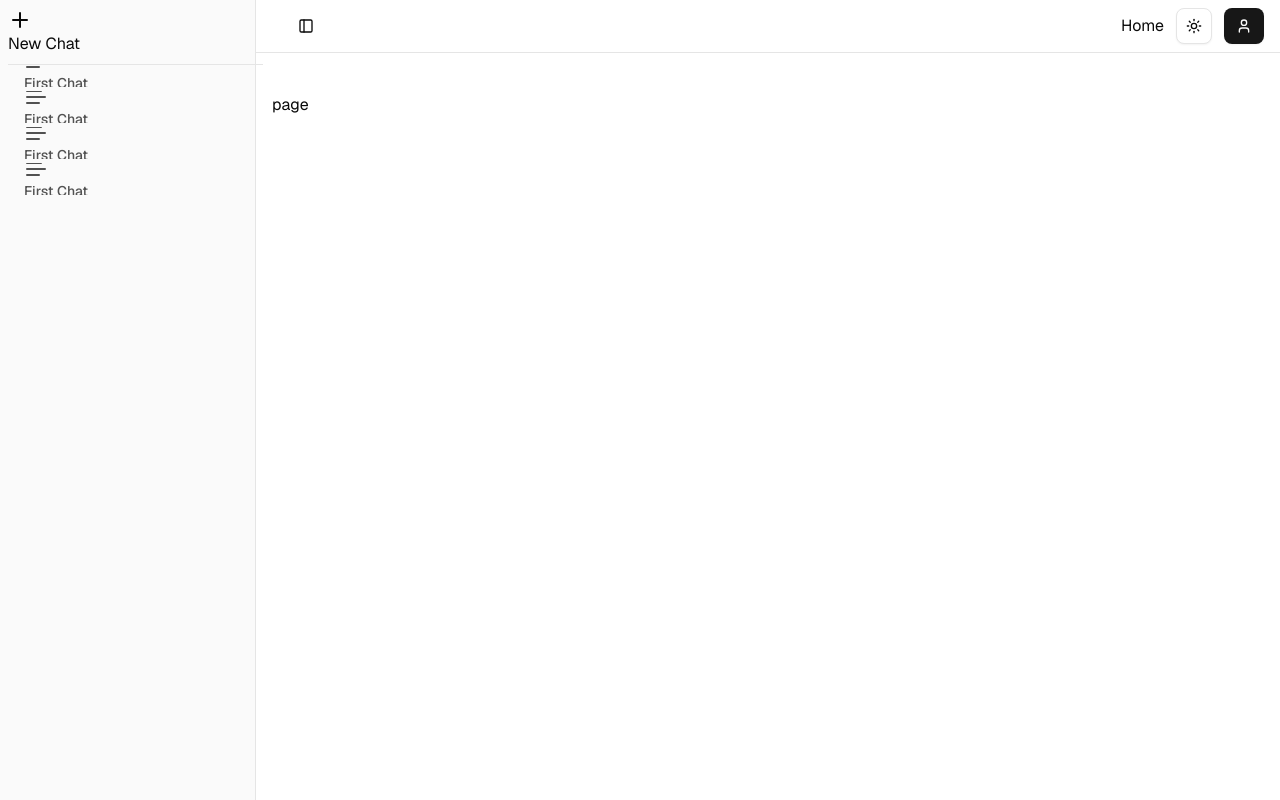
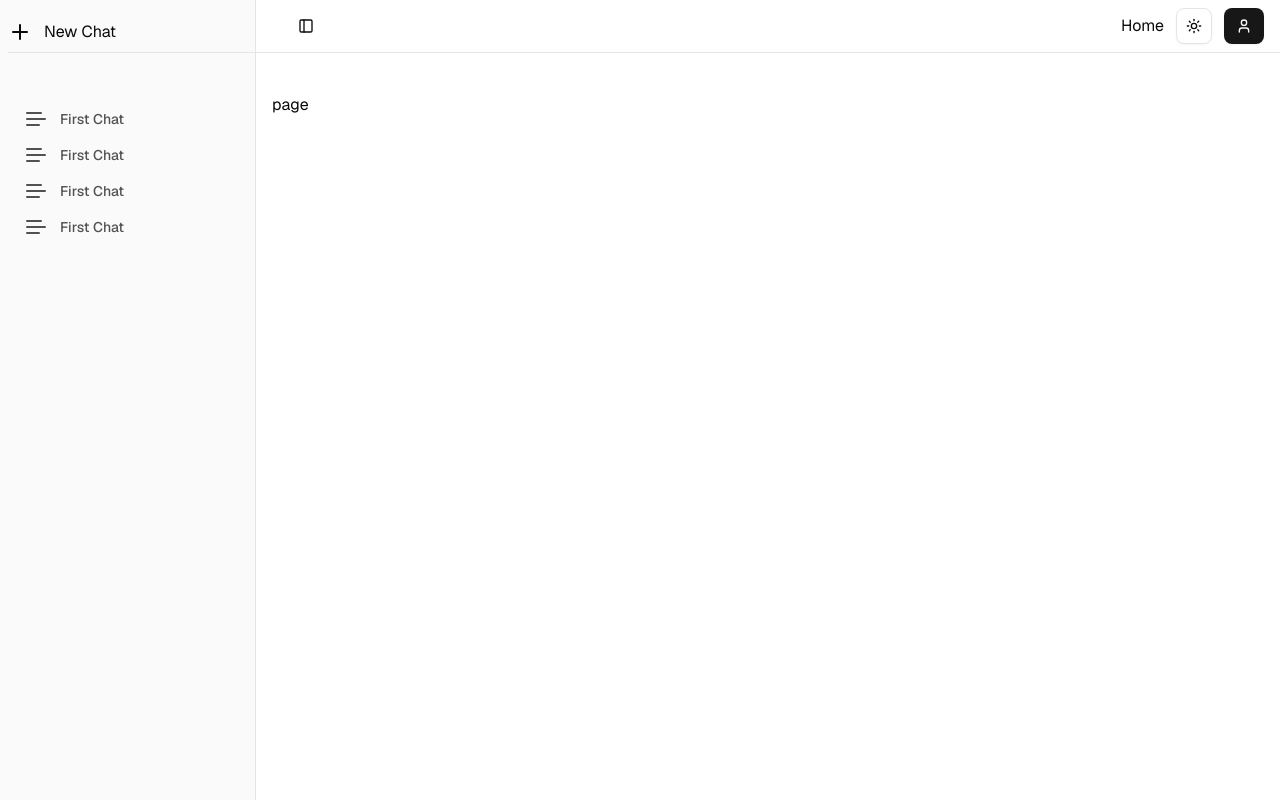
Before and after one commit to Dhanush-Poduval/Student_Jarvis, a Next.js app in the folder frontend/: page /dashboard in a window 1280 px wide. Built offline with nearby package versions, Linux system fonts and the light colour scheme.

Commit message:
feat:styled the sidebar

```diff
--- a/frontend/components/dashboard/Sidebar.jsx
+++ b/frontend/components/dashboard/Sidebar.jsx
@@ -5,11 +5,11 @@ import Link from 'next/link'
 import { Plus, Text } from 'lucide-react'
 const chats=[
         {number:"1",title:"First Chat",icon:Text},
-        {number:"1",title:"First Chat",icon:Text},
-        {number:"1",title:"First Chat",icon:Text},
-        {number:"1",title:"First Chat",icon:Text},
-        {number:"1",title:"First Chat",icon:Text},
-       {number:"1",title:"First Chat",icon:Text},
+        {number:"2",title:"First Chat",icon:Text},
+        {number:"3",title:"First Chat",icon:Text},
+        {number:"4",title:"First Chat",icon:Text},
+        {number:"5",title:"First Chat",icon:Text},
+       {number:"6",title:"First Chat",icon:Text},
     ]
 export default function AppSidebar() {
     const [chat]=useState(true);
@@ -21,24 +21,32 @@ export default function AppSidebar() {
                 <SidebarMenu>
                     <SidebarMenuItem>
                         <Link href={"/dashaboard"}>
-                          < Plus/>
+                        <div className='flex flex-row gap-3 items-center mt-3'>
+                          <Plus/>
                           <span>New Chat</span>
+
+                        </div>
+
                         </Link>
                     </SidebarMenuItem>
                 </SidebarMenu>
             </SidebarHeader>
             <SidebarSeparator />
-            <SidebarContent>
+            <SidebarContent className="mt-10">
                 <SidebarGroup>
                     <SidebarGroupLabel>
                         <SidebarGroupContent>
-                            <SidebarMenu>
+                            <SidebarMenu className="mt-10">
                                 {chat?chats.map(chits=>(
-                                <SidebarMenuItem key={chits.number}>
-                                    <SidebarMenuButton>
+                                <SidebarMenuItem  key={chits.number}>
+                                    <SidebarMenuButton asChild>
                                     <Link href="/dashboard">
+                                    <div className='flex flex-row gap-3 items-center justify-center'>
                                     <chits.icon />
                                     <span>{chits.title}</span>
+
+                                    </div>
+
                                     </Link>
 
                                     </SidebarMenuButton>
@@ -47,7 +55,7 @@ export default function AppSidebar() {
 
 
 
-                            )):(<SidebarMenuItem>
+                            )):(<SidebarMenuItem className="mt-20">
                                 <span className='font-bold text-center text-3xl'>No chats created yet!!</span>
                             </SidebarMenuItem>)}
                             </SidebarMenu>
```
